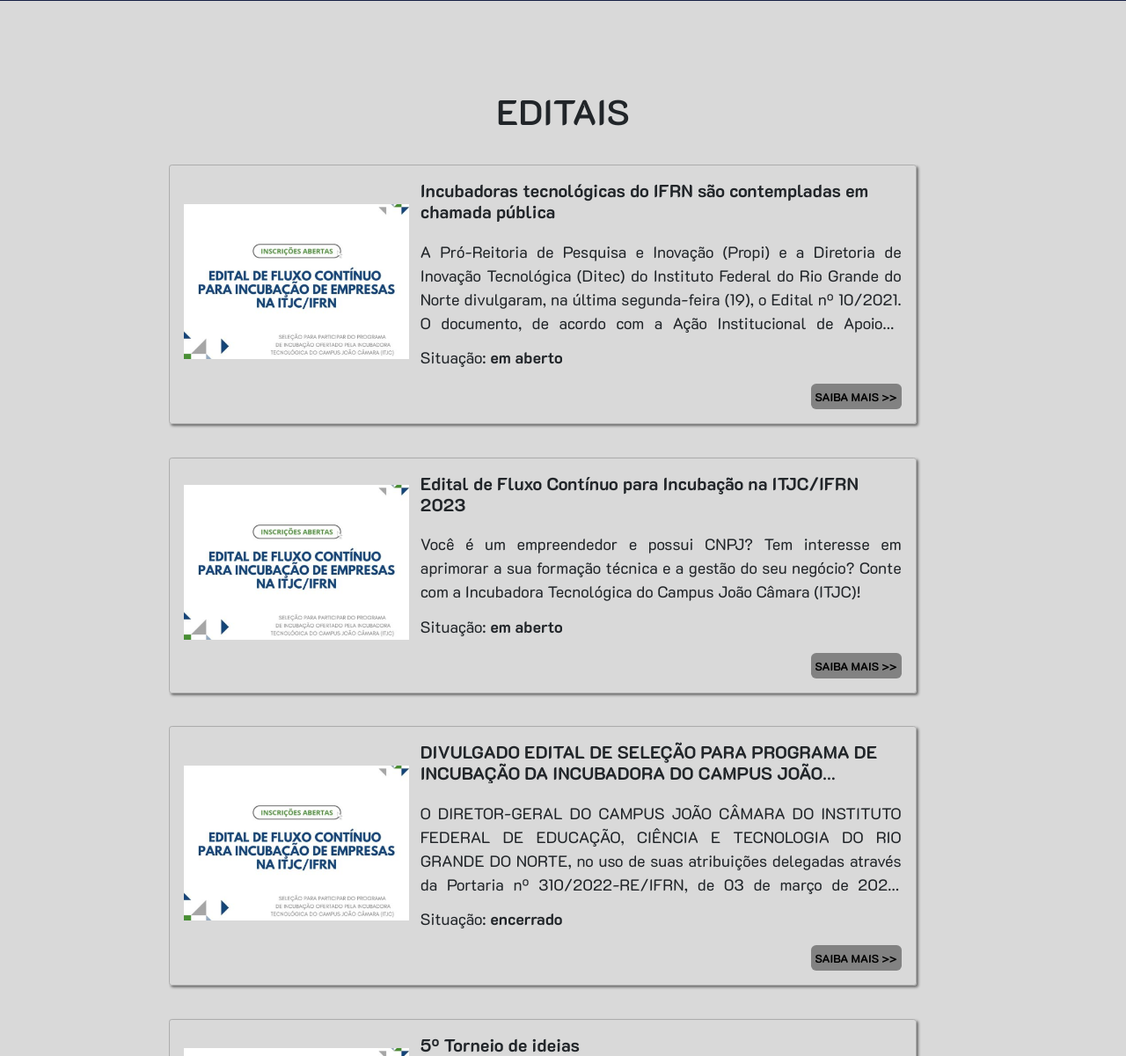
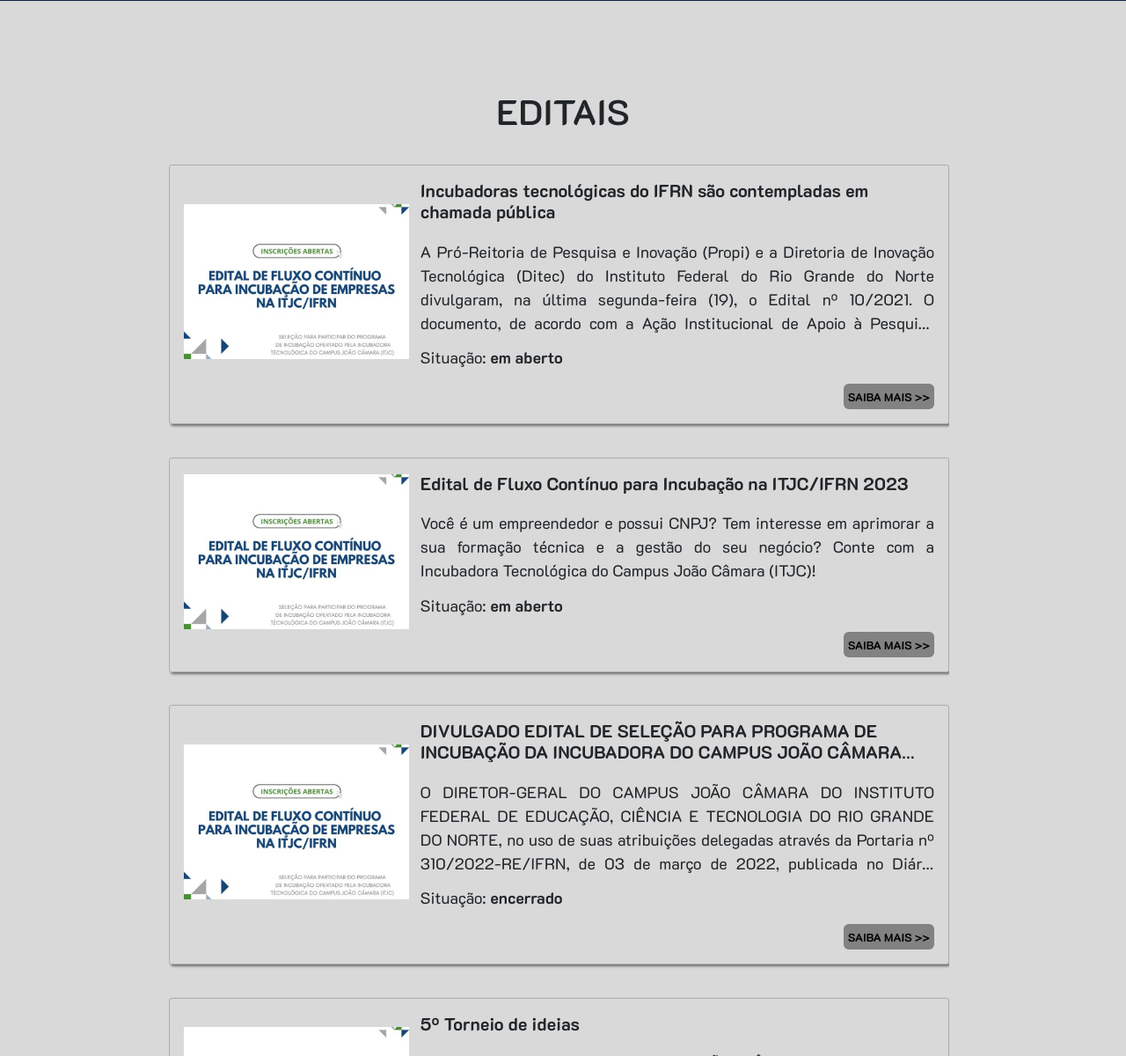
Before and after one commit to luizeduardosb/app-itjc, a Django app: page / in a window 1280 px wide. Shown: the part 5300-6500 px from the top of the page at 88% size. Run offline with Django 4.2, Linux system fonts and the light colour scheme; data comes from the database, SQL or seed files in the repository; some libraries are stand-ins or nearby versions.

Commit message:
Testes finais

```diff
--- a/aplicacoes/static/css/estilos.css
+++ b/aplicacoes/static/css/estilos.css
@@ -173,31 +173,8 @@
     text-decoration: none;
 }
 
-
-
-/* #navbarNav.collapse.navbar-collapse {
-    text-transform: uppercase;
-    background-color: rebeccapurple;
-    width: 70%;
-    padding-left: 10%;
-}
-
-#navbarNav.collapse.navbar-collapse a {
-    text-decoration: none;
-    border: 1px solid black;
-    margin-left: 15% 15%;
-}
-
-.divisoria {
-    width: 5%;
-    height: 50px;
-    border-left: 1px solid white;
-} */
-
-
 /* Seções */
 section {
-    min-height: 100vh;
     background-size: cover;
     background-position: center;
     background-color: #D9D9D9;
@@ -689,7 +666,6 @@
     padding: 1rem;
     box-shadow: 2px 2px 3px 0px rgba(0, 0, 0, 0.5);
     gap: 1vw;
-    margin-right: 3vh;
     margin-bottom: 3vh;
 }
 
```
